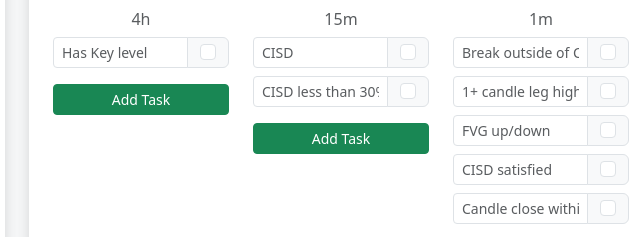
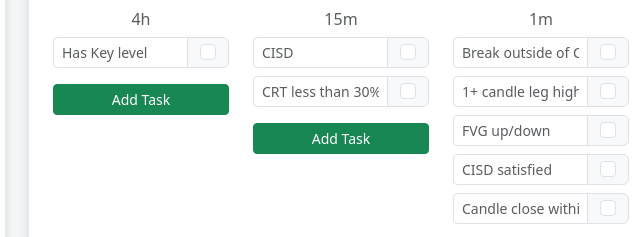
Before and after one commit to seanlixu/perthlockedin, a plain HTML site: page index.html in a window 1280 px wide. Shown: the part 242-479 px from the top of the page, 519-1159 px from the left. Drawn offline with nearby package versions, Linux system fonts and the light colour scheme.

Commit message:
Update index.html

```diff
--- a/index.html
+++ b/index.html
@@ -75,7 +75,7 @@
                             </div>
                             <div class="input-group mb-2">
                                 <input type="text" class="form-control form-control-sm"
-                                    placeholder="CISD less than 30% " aria-label="Task">
+                                    placeholder="CRT less than 30% " aria-label="Task">
                                 <div class="input-group-text">
                                     <input class="form-check-input mt-0" type="checkbox" aria-label="Checkbox">
                                 </div>
```
